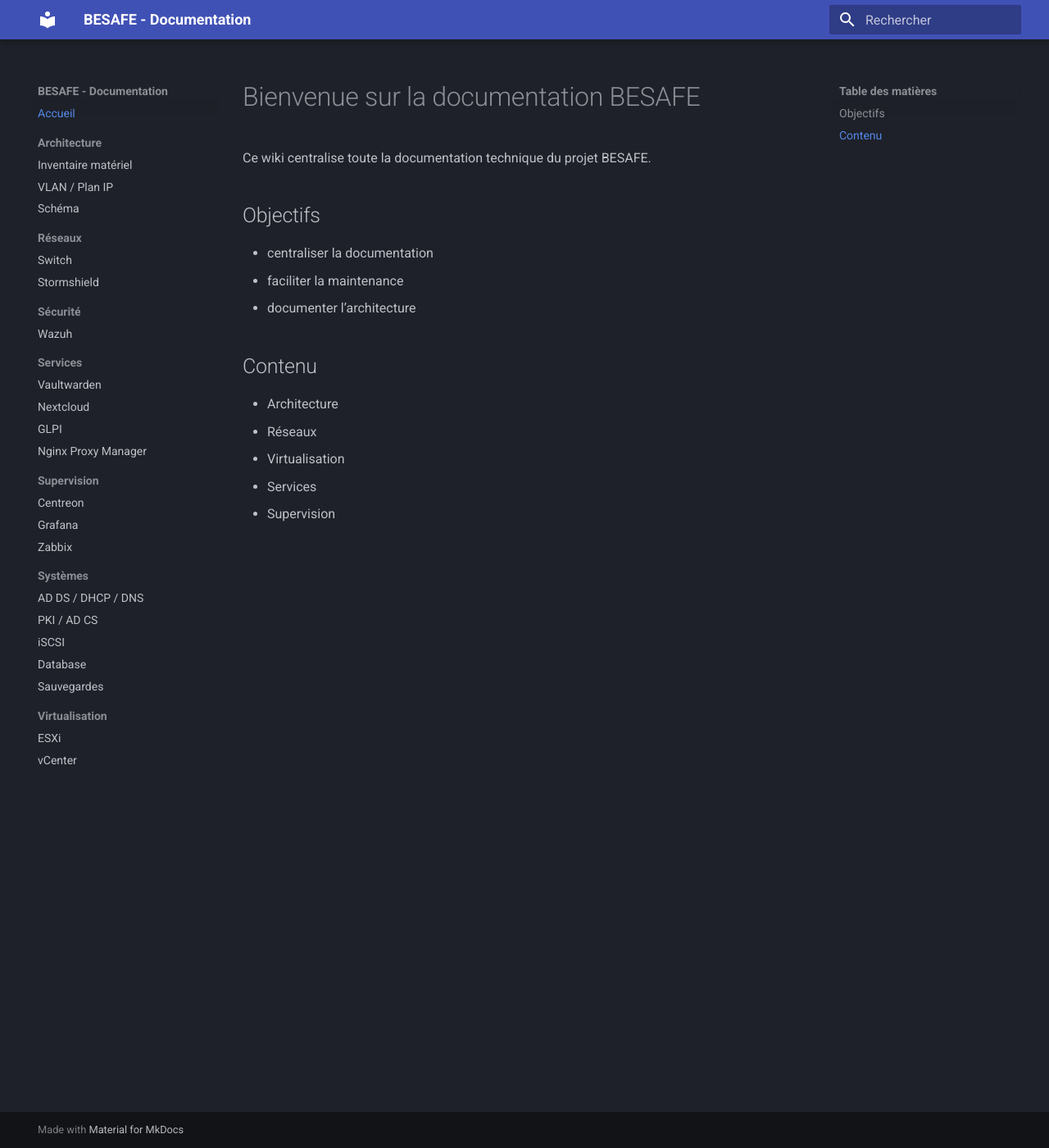
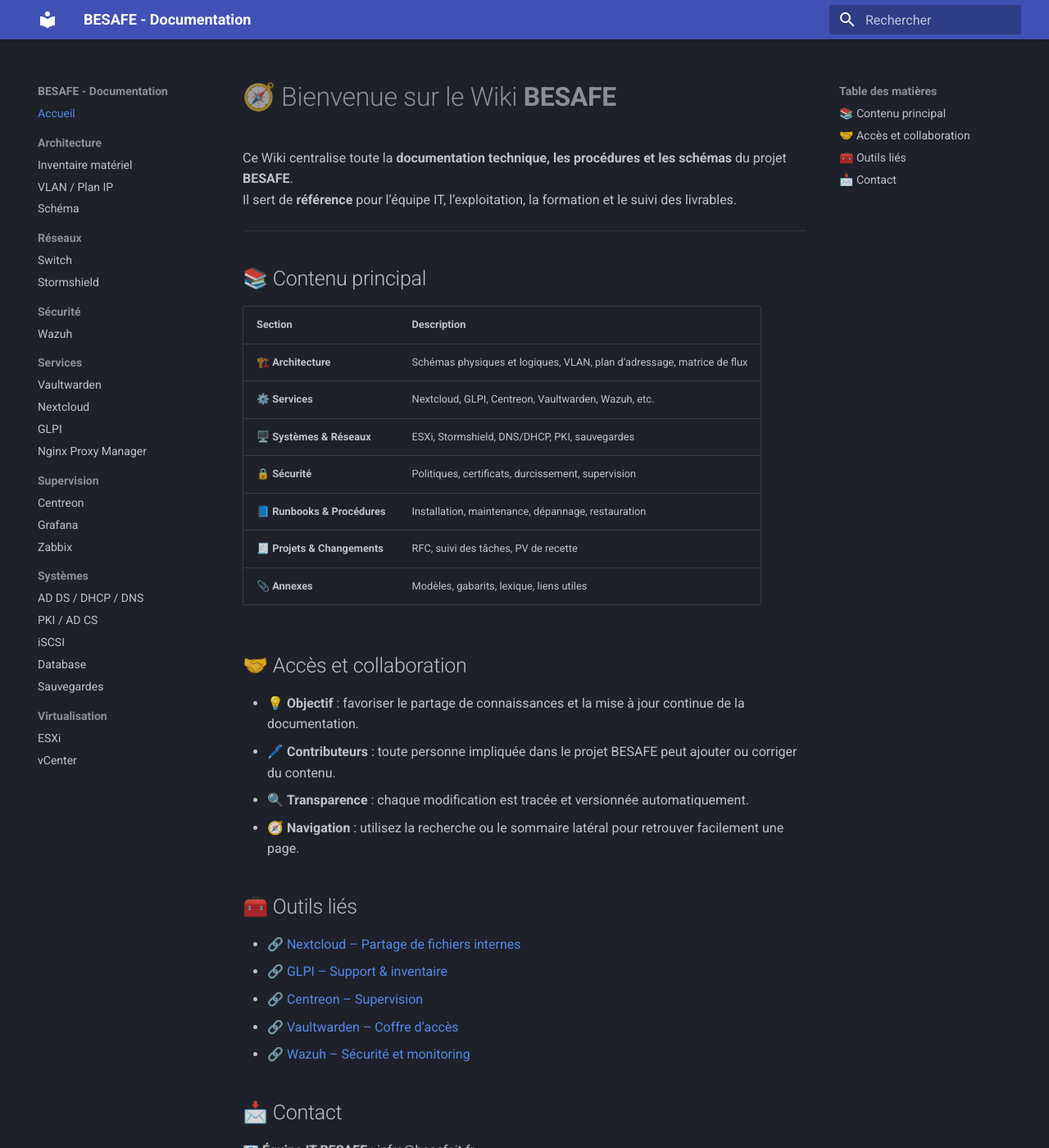
Before and after one commit to IlanGAUSSIN/BESAFE, an MkDocs documentation site: the page built from docs/index.md, in a window 1280 px wide and 1400 px high. Shown: the whole window at 82% size. Built offline with MkDocs 1.6.1 and Material for MkDocs 9.7.7, drawn with Linux system fonts in a browser that asks for light colours; some of the changed text lies outside the part shown.

Commit message:
Update index.md

```diff
--- a/docs/index.md
+++ b/docs/index.md
@@ -1,17 +1,40 @@
-# Bienvenue sur la documentation BESAFE
+# 🧭 Bienvenue sur le Wiki **BESAFE**
 
-Ce wiki centralise toute la documentation technique du projet BESAFE.
+Ce Wiki centralise toute la **documentation technique, les procédures et les schémas** du projet **BESAFE**.
+Il sert de **référence** pour l’équipe IT, l’exploitation, la formation et le suivi des livrables.
 
-## Objectifs
+---
 
-- centraliser la documentation
-- faciliter la maintenance
-- documenter l’architecture
+## 📚 Contenu principal
 
-## Contenu
+| Section | Description |
+|----------|--------------|
+| 🏗️ **Architecture** | Schémas physiques et logiques, VLAN, plan d’adressage, matrice de flux |
+| ⚙️ **Services** | Nextcloud, GLPI, Centreon, Vaultwarden, Wazuh, etc. |
+| 🖥️ **Systèmes & Réseaux** | ESXi, Stormshield, DNS/DHCP, PKI, sauvegardes |
+| 🔒 **Sécurité** | Politiques, certificats, durcissement, supervision |
+| 📘 **Runbooks & Procédures** | Installation, maintenance, dépannage, restauration |
+| 🧾 **Projets & Changements** | RFC, suivi des tâches, PV de recette |
+| 📎 **Annexes** | Modèles, gabarits, lexique, liens utiles |
 
-- Architecture
-- Réseaux
-- Virtualisation
-- Services
-- Supervision
+
+## 🤝 Accès et collaboration
+
+- 💡 **Objectif** : favoriser le partage de connaissances et la mise à jour continue de la documentation.
+- 🖊️ **Contributeurs** : toute personne impliquée dans le projet BESAFE peut ajouter ou corriger du contenu.
+- 🔍 **Transparence** : chaque modification est tracée et versionnée automatiquement.
+- 🧭 **Navigation** : utilisez la recherche ou le sommaire latéral pour retrouver facilement une page.
+
+## 🧰 Outils liés
+
+- 🔗 [Nextcloud – Partage de fichiers internes](https://cloud.besafeit.fr)
+- 🔗 [GLPI – Support & inventaire](https://glpi.besafe.local)
+- 🔗 [Centreon – Supervision](https://centreon.besafe.local)
+- 🔗 [Vaultwarden – Coffre d’accès](https://vault.besafeit.fr)
+- 🔗 [Wazuh – Sécurité et monitoring](https://wazuh.besafe.local)
+
+
+## 📩 Contact
+
+📧 **Équipe IT BESAFE** : infra@besafeit.fr
+💬 Pour toute suggestion ou correction, ouvrir un ticket via [GLPI](https://glpi.besafe.local).
```
